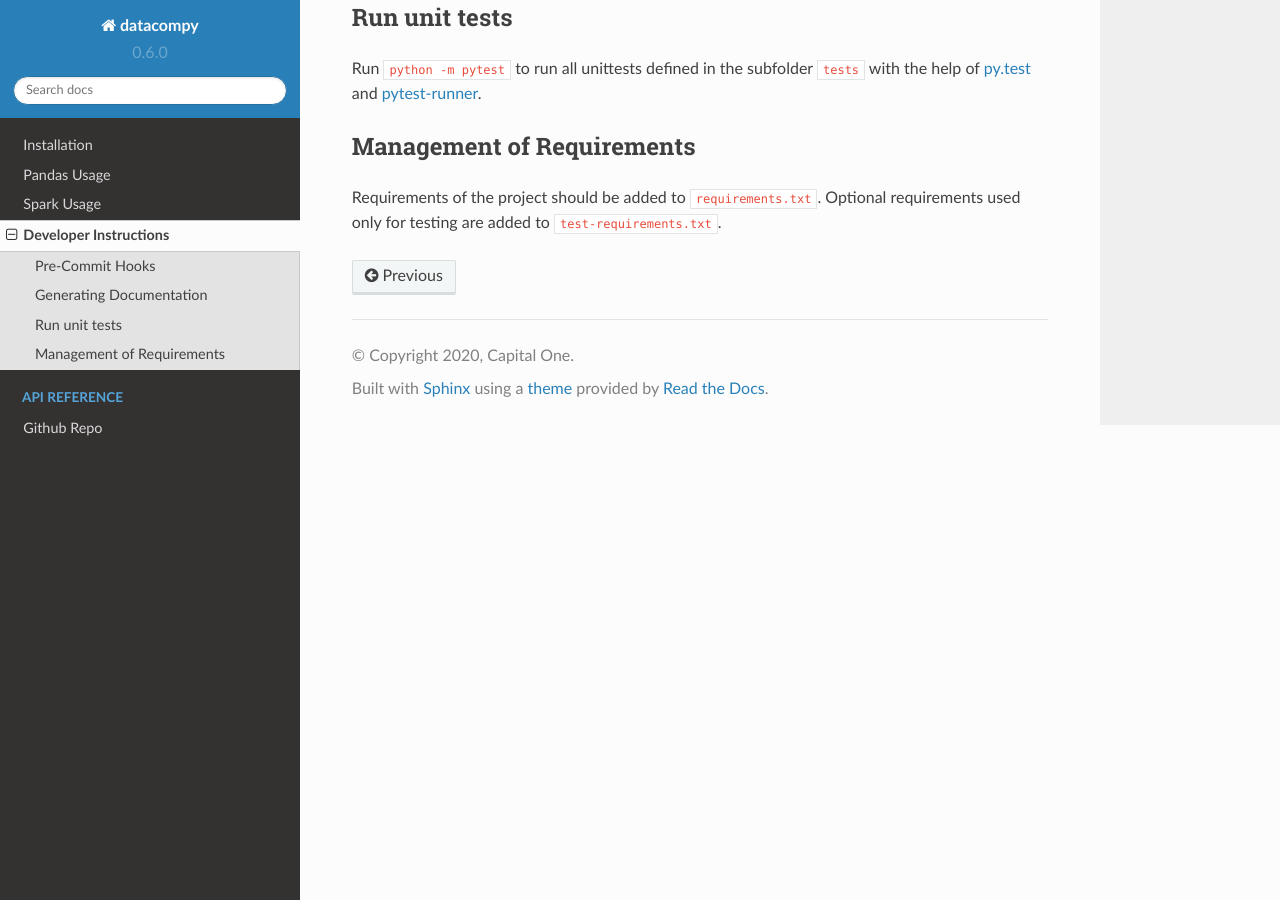
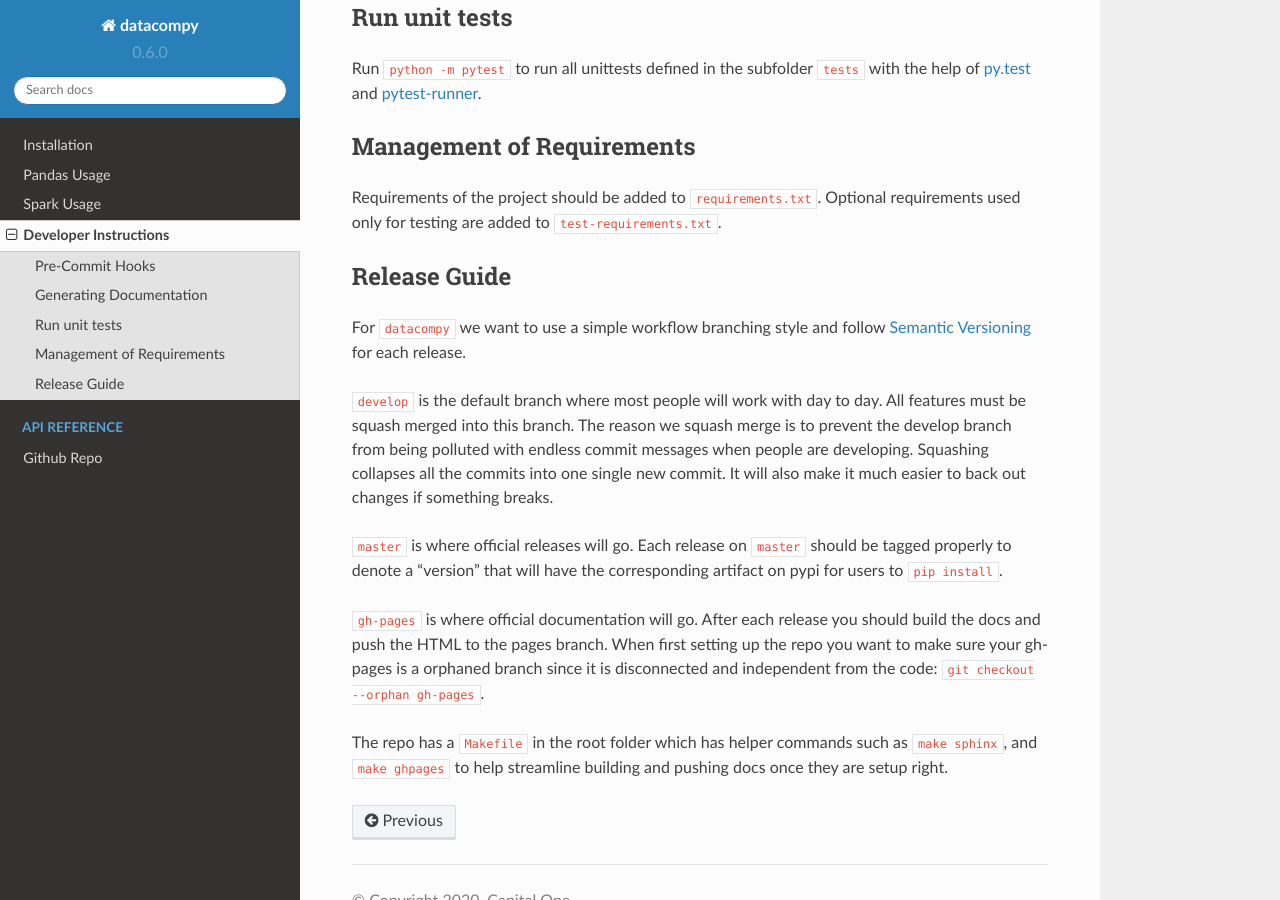
Before and after one commit to capitalone/datacompy, a Sphinx documentation site: the page built from docs/source/developer_instructions.rst, in a window 1280 px wide and 900 px high, scrolled down 1055 px. Built offline with Sphinx 7.4.7 and the Read the Docs theme 2.0.0, drawn with Linux system fonts in a browser that asks for light colours; pages that are not in the unit, such as notebooks, are missing from menus.

Commit message:
updating with release info

```diff
--- a/docs/source/developer_instructions.rst
+++ b/docs/source/developer_instructions.rst
@@ -52,3 +52,25 @@ Management of Requirements
 
 Requirements of the project should be added to ``requirements.txt``.  Optional
 requirements used only for testing are added to ``test-requirements.txt``.
+
+
+Release Guide
+-------------
+
+For ``datacompy`` we want to use a simple workflow branching style and follow
+`Semantic Versioning <https://semver.org/>`_ for each release.
+
+``develop`` is the default branch where most people will work with day to day. All features must be squash merged into
+this branch. The reason we squash merge is to prevent the develop branch from being polluted with endless commit messages
+when people are developing. Squashing collapses all the commits into one single new commit. It will also make it much easier to
+back out changes if something breaks.
+
+``master`` is where official releases will go. Each release on ``master`` should be tagged properly to denote a "version"
+that will have the corresponding artifact on pypi for users to ``pip install``.
+
+``gh-pages`` is where official documentation will go. After each release you should build the docs and push the HTML to
+the pages branch. When first setting up the repo you want to make sure your gh-pages is a orphaned branch since it is
+disconnected and independent from the code: ``git checkout --orphan gh-pages``.
+
+The repo has a ``Makefile`` in the root folder which has helper commands such as ``make sphinx``, and
+``make ghpages`` to help streamline building and pushing docs once they are setup right.
```
